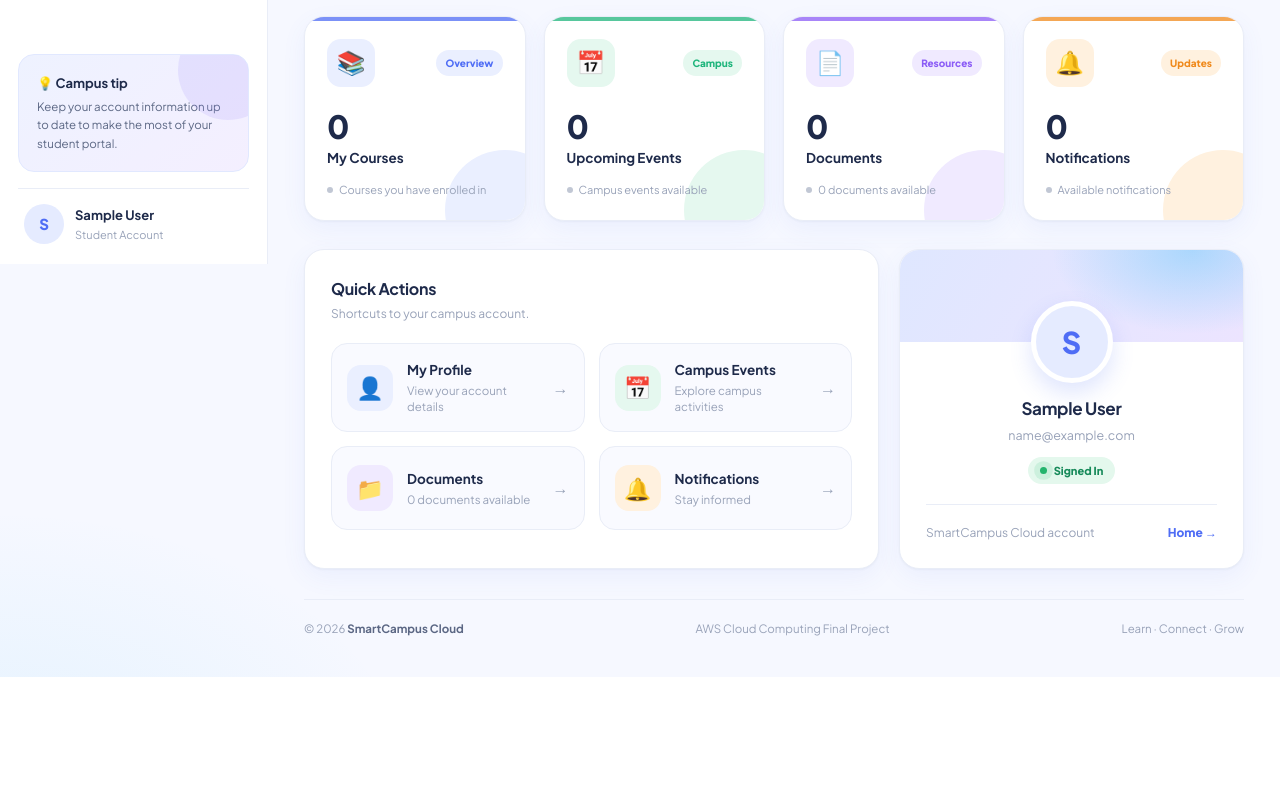
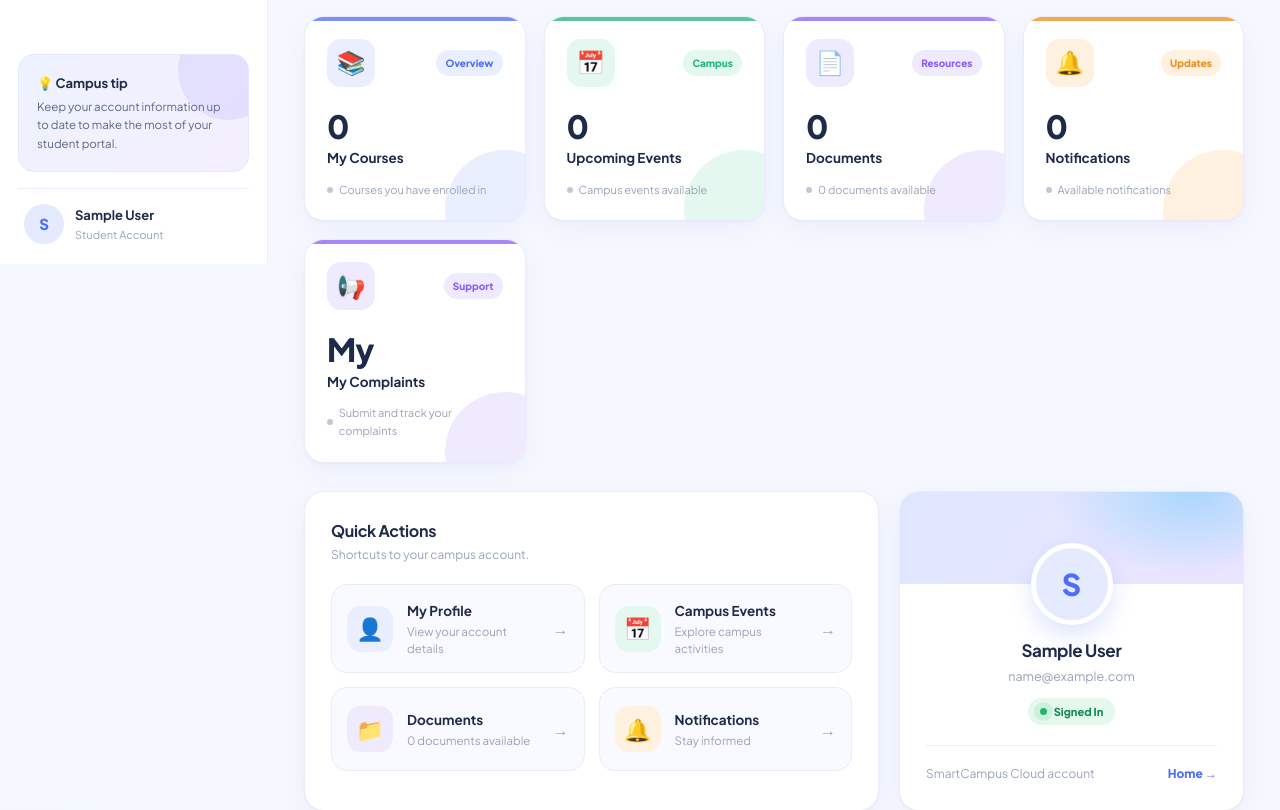
Before and after one commit to sinan592/SmartCampus-Cloud, a Flask app: page /dashboard in a window 1280 px wide. Shown: the part 536-1346 px from the top of the page. Before the commit the page ends 1213 px from the top, so only its background shows below. Run offline with Flask 3, Linux system fonts and the light colour scheme; the visitor is signed in with stand-in values (Sample User, id 1); data that the repository does not hold is empty.

Commit message:
Add student complaints dashboard card

```diff
--- a/templates/dashboard.html
+++ b/templates/dashboard.html
@@ -850,6 +850,17 @@
 <p class="overview-note">Available notifications</p>
                     </a>
 
+<a href="{{ url_for('complaints') }}" class="overview-card c-purple" id="complaints">
+    <div class="overview-top">
+        <div class="overview-icon">📢</div>
+        <span class="card-tag">Support</span>
+    </div>
+    <div class="overview-number">My</div>
+    <div class="overview-title">My Complaints</div>
+    <p class="overview-note">Submit and track your complaints</p>
+</a>
+
+
                 </div>
             </section>
 
```
